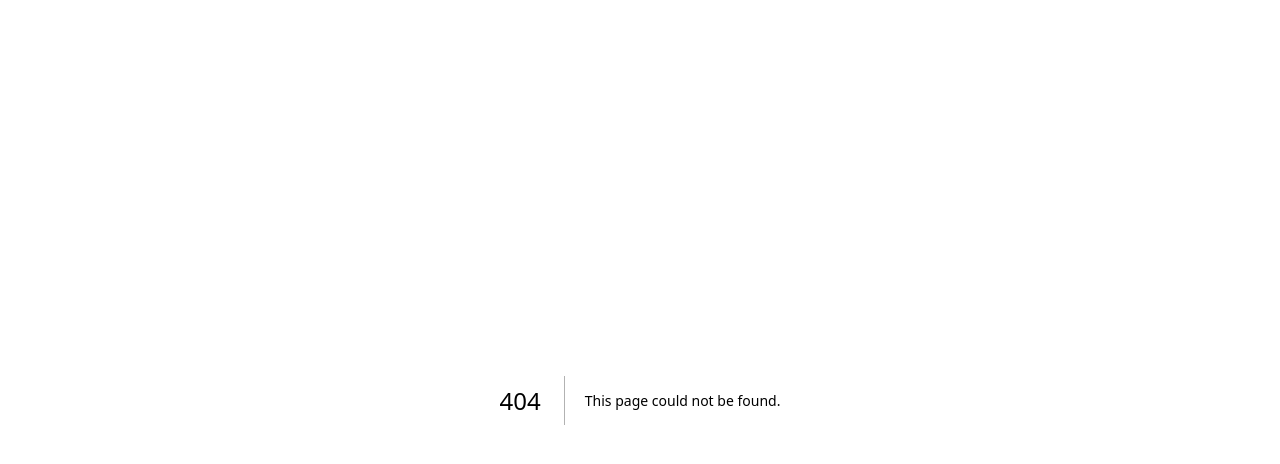
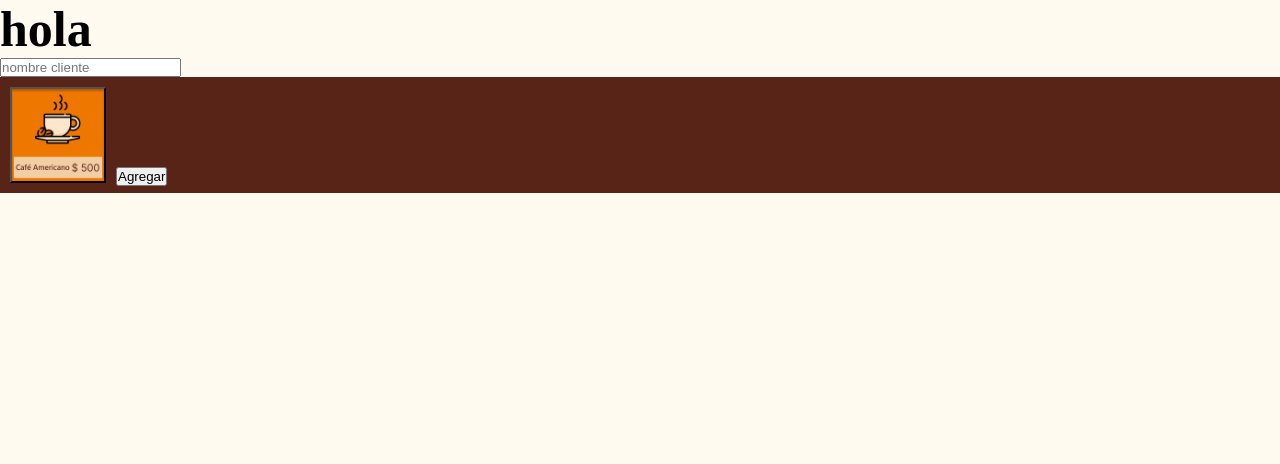
Before and after one commit to NellyCN/Burger-Queen-Dev-003, a Next.js app: page /pruebas in a window 1280 px wide. Before the commit this address had no page. Shown: the top 464 px of the page. Built offline with nearby package versions, Linux system fonts and the light colour scheme.

Commit message:
:art: Cambios en modulos de estilo para menu desayuno  :construction: vista meseros

```diff
--- a/src/pages/linksnavegacion.js
+++ b/src/pages/linksnavegacion.js
@@ -14,11 +14,11 @@ export default function Linksnavegacion() {
                         <a className={menu.links} href="http://localhost:3000/">Mesero</a>
                     </li>
                     <li className={menu.lista}>
-                      <Link href="/vistacocina" className={menu.links} > Cocina </Link>
+                        <Link href="/vistacocina" className={menu.links} > Cocina </Link>
                     </li>
                 </ul>
             </nav>
-            <button className={menu.logout} > </button>
+            <button className={menu.logout} > Log Out </button>
         </div>
     )
 }
--- /dev/null
+++ b/src/pages/pruebas.js
@@ -0,0 +1,24 @@
+import pruebas from '../styles/pruebas.module.css'
+export default function Pruebas() {
+    return (
+        <>
+            <h1 className={pruebas.title}> hola</h1>
+            <div className='inputcontainer'>
+                <input className={pruebas.name}
+                    required=''
+                    type='text'
+                    autoComplete='off'
+                    placeholder='nombre cliente'
+                />
+                <div>
+                    <div className={pruebas.divproducto}>
+                        <button className={pruebas.btnproducto1} />
+                        <button className={pruebas.titleproducto}> Agregar</button>
+
+                    </div>
+                </div>
+
+            </div>
+        </>
+    )
+}
--- a/src/styles/desayuno.module.css
+++ b/src/styles/desayuno.module.css
@@ -1,39 +1,81 @@
 @import url('https://fonts.googleapis.com/css2?family=Hind&family=Patua+One&display=swap');
 
 .containerMenu {
-    max-width: 300px;
-    max-height: 300px;
+    max-width: 21rem;
+    max-height: 21rem;
     background-color: rgb(250, 250, 250);
     display: flex;
     flex-direction: column;
     flex-wrap: wrap;
-    border: 1px solid black;/*  borde de 1px de ancho y color negro */
+    border: 1px solid black;
+    /*  borde de 1px de ancho y color negro */
     box-shadow: 5px 5px 0px rgba(0, 0, 0, 0.3);
-    margin: 10px 0px 0px 10px; /* superior e izquierdo*/
-    padding-bottom: 20px;
+    margin: 10px 0px 0px 10px;
+    /* superior e izquierdo*/
+    padding-bottom: 0.625rem;
+    overflow: auto;
+    /* para no desbordar el contenedor */
 }
 
 .btnproducto,
 .btnproducto1,
-.btnproducto2
- {
+.btnproducto2,
+.btnproducto3,
+.btnproducto4 {
     background-color: brown;
     width: 6rem;
     height: 6rem;
-    margin: 10px;
+    margin: 0.625rem;
     background-position: center;
     background-repeat: no-repeat;
     background-size: contain;
     text-align: center;
+    display: block;
 
 }
-.btnproducto1{
+
+.btnagregarproducto{
+    font-size: 13px;
+    font-family: 'Hind', sans-serif;
+    align-items: center;
+    background: #592418;
+    margin-bottom: 5px;
+    width: 100%;
+    height: 1.875rem;
+    color: rgb(255, 255, 255);
+
+
+}
+
+.titleproducto:active {
+    transform: translateY(3px);
+    box-shadow: 2px 2px;
+
+}
+
+.divproducto {
+    background: #592418;
+    align-items: center;
+    display: flex;
+    flex-direction: column;
+}
+
+.btnproducto1 {
     background-image: url("../images/BtnAmericano.png");
 }
-.btnproducto2{
+
+.btnproducto2 {
     background-image: url("../images/Btnpan.png")
+}
 
+.btnproducto3 {
+    background-image: url("../images/Btnagua5.png");
 }
+
+.btnproducto4 {
+    background-image: url("../images/Btnagua7.png");
+}
+
 /* .btnproducto1:hover {
 
     background: #51be36;
@@ -41,12 +83,14 @@
 
 } */
 .btnproducto1:active,
-.btnproducto2:active
-{
+.btnproducto2:active,
+.btnproducto3:active,
+.btnproducto4:active {
     transform: translateY(3px);
     box-shadow: 2px 2px;
 
 }
+
 /* .btnproducto1:hover{
  transform: translateY(-0.33em);
 } */
@@ -61,5 +105,5 @@
     font-family: 'Hind', sans-serif;
     align-self: center;
     color: #592418;
-    font-size: 20px;
+    font-size: 1.25rem;
 }
--- /dev/null
+++ b/src/styles/pruebas.module.css
@@ -0,0 +1,20 @@
+  .title{
+    font-size: 50px;
+  }
+  .divproducto{
+    background: #592418;
+}
+.btnproducto1 {
+  background-image: url("../images/BtnAmericano.png");
+}
+.btnproducto1 {
+  background-color: brown;
+  width: 6rem;
+  height: 6rem;
+  margin: 10px;
+  background-position: center;
+  background-repeat: no-repeat;
+  background-size: contain;
+  text-align: center;
+
+}
```
Also changed, not shown: src/pages/menudesayuno.js (+14 -4 lines), src/pages/vistameseros.js (+12 -9 lines), src/styles/footer.module.css (+8 -6 lines), src/styles/header.module.css (+5 -6 lines), src/styles/links.module.css (+13 -12 lines), src/images/Btnagua5.png (added), src/images/Btnagua7.png (added).
